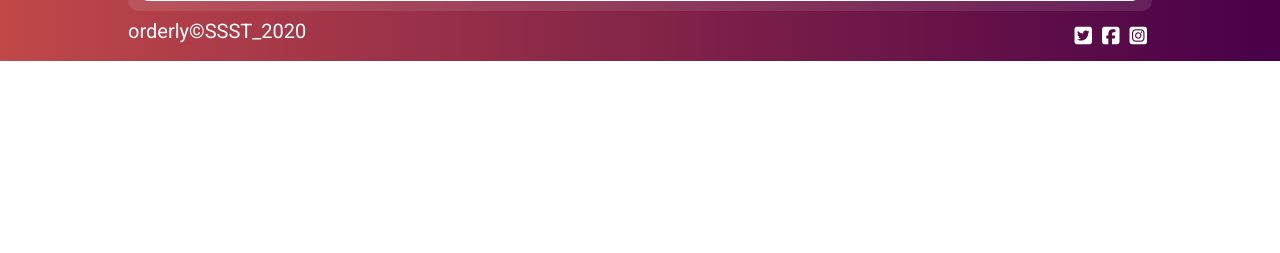
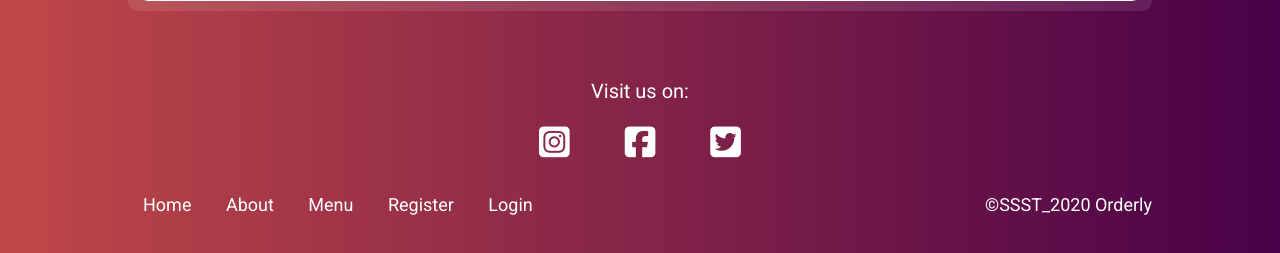
Before and after one commit to epinefrin1921/Orderly, a PHP site: page /XE/about.php in a window 1280 px wide. Shown: the part 1526-1779 px from the top of the page. Before the commit the page ends 1587 px from the top, so only its background shows below. Run offline with PHP 8.4, Linux system fonts and the light colour scheme; some libraries are stand-ins or nearby versions.

Commit message:
Bugs fixed

```diff
--- a/includes/DB.php
+++ b/includes/DB.php
@@ -1,6 +1,6 @@
 
 <?php
-/*$conn = oci_connect('SYSTEM', 'pass123', '//localhost/XE');
-*/
+$conn = oci_connect('SYSTEM', 'pass123', '//localhost/XE');
 
- $conn = oci_connect('admin', 'Orderly123456', 'orderlydb_high');
+/*
+ $conn = oci_connect('admin', 'Orderly123456', 'orderlydb_high');*/
--- a/includes/footer.php
+++ b/includes/footer.php
@@ -1,11 +1,29 @@
-<footer  class="wrap">
-    <div style="color: white">orderly&copy;SSST_2020</div>
-    <div class="medias">
-        <a href="#"><i class="fab fa-instagram-square"></i></a>
-        <a href="#"><i class="fab fa-facebook-square"></i></a>
-        <a href="#"><i class="fab fa-twitter-square"></i></a>
-    </div>
+
+<footer  class="wrap" style="margin-top: 40px">
+
+        <div class="medias">
+            <p>Visit us on:</p>
+        </div>
+        <div class="medias">
+            <a href="#"><i class="fab fa-instagram-square"></i></a>
+            <a href="#"><i class="fab fa-facebook-square"></i></a>
+            <a href="#"><i class="fab fa-twitter-square"></i></a>
+        </div>
+
+        <div style="color: white; margin: 30px auto;" class="medias2">
+            <div class="xyz">
+                <a href="/Orderly/index.php">Home</a>
+                <a href="/Orderly/about.php">About</a>
+                <a href="/Orderly/products/products/products.php">Menu</a>
+                <a href="/Orderly/validation/Register.php">Register</a>
+                <a href="/Orderly/validation/LogIn.php">Login</a>
+            </div>
+            <div>
+                &copy;SSST_2020 Orderly
+            </div>
+        </div>
 </footer>
+
 <script
         src="https://code.jquery.com/jquery-3.5.1.js"
         integrity="sha256-QWo7LDvxbWT2tbbQ97B53yJnYU3WhH/C8ycbRAkjPDc="
--- a/includes/header.php
+++ b/includes/header.php
@@ -10,20 +10,20 @@
 
                 <?php
                 if (isset($_SESSION['id']) and $_SESSION['type']==0):?>
-                    <a href="/Orderly/clients/myaccount.php" class="logout">My account</a>
-                    <a href="/Orderly/orders/cart.php" class="logout">My cart</a>
-                    <a href="/Orderly/validation/logout.php" class="logout">Log out</a>
+                    <a href="/Orderly/clients/myaccount.php" class="logout"><i class="far fa-user"></i> My account</a>
+                    <a href="/Orderly/orders/cart.php" class="logout"><i class="fas fa-shopping-cart"></i>  My cart</a>
+                    <a href="/Orderly/validation/logout.php" class="logout"><i class="fas fa-sign-out-alt"></i>  Log out</a>
                 <?php endif;?>
                 <?php
                 if (!isset($_SESSION['id']) ):?>
-                    <a href="/Orderly/validation/LogIn.php" class="logout">Log in</a>
-                    <a href="/Orderly/validation/Register.php" class="logout">Register</a>
+                    <a href="/Orderly/validation/LogIn.php" class="logout"><i class="fab fa-instagram-square"></i> Log in</a>
+                    <a href="/Orderly/validation/Register.php" class="logout"><i class="far fa-user"></i> Register</a>
                 <?php endif;?>
                 <?php
                 if (isset($_SESSION['id']) and $_SESSION['type']==1):?>
-                    <a href="/Orderly/employee/myaccount.php" class="logout">My account</a>
-                    <a href="/Orderly/orders/allorders.php" class="logout">All orders</a>
-                    <a href="/Orderly/validation/logout.php" class="logout">Log out</a>
+                    <a href="/Orderly/employee/myaccount.php" class="logout"><i class="far fa-user"></i> My account</a>
+                    <a href="/Orderly/orders/allorders.php" class="logout"><i class="far fa-folder"></i>  All orders</a>
+                    <a href="/Orderly/validation/logout.php" class="logout"><i class="fas fa-sign-out-alt"></i>  Log out</a>
                 <?php endif;?>
             </nav>
 
@@ -37,28 +37,28 @@
                         <div class="dropdown">
                             <?php
                             if (isset($_SESSION['id']) and $_SESSION['type']==0):?>
-                                <a href="/Orderly/clients/myaccount.php" class="logout">My account</a>
-                                <a href="/Orderly/orders/cart.php" class="logout">My cart</a>
-                                <a href="/Orderly/validation/logout.php" class="logout">Log out</a>
+                                <a href="/Orderly/clients/myaccount.php" class="logout"><i class="far fa-user"></i> My account</a>
+                                <a href="/Orderly/orders/cart.php" class="logout"><i class="fas fa-shopping-cart"></i>  My cart</a>
+                                <a href="/Orderly/validation/logout.php" class="logout"><i class="fas fa-sign-out-alt"></i>  Log out</a>
                             <?php endif;?>
                             <?php
                             if (isset($_SESSION['id']) and $_SESSION['type']==1):?>
-                            <a href="/Orderly/employee/myaccount.php">My account</a>
-                            <a href="/Orderly/orders/allorders.php">All orders</a>
-                                <a href="/Orderly/validation/logout.php">Log out</a>
+                            <a href="/Orderly/employee/myaccount.php"><i class="far fa-user"></i> My account</a>
+                            <a href="/Orderly/orders/allorders.php"><i class="fas fa-hamburger"></i>  All orders</a>
+                                <a href="/Orderly/validation/logout.php"><i class="fas fa-sign-out-alt"></i>  Log out</a>
 
                             <?php endif;?>
                             <?php
                             if (!isset($_SESSION['id'])):?>
-                                <a href="/Orderly/validation/LogIn.php">Log in</a>
-                                <a href="/Orderly/validation/Register.php">Register</a>
+                                <a href="/Orderly/validation/LogIn.php"><i class="fas fa-sign-in-alt"></i>  Log in</a>
+                                <a href="/Orderly/validation/Register.php"><i class="far fa-user"></i> Register</a>
                             <?php endif;?>
                         </div>
                     </li>
                 </ul>
                 <div id="d2">
-                    <a href="/Orderly/validation/LogIn.php">Log in</a>
-                    <a href="/Orderly/validation/Register.php">Register</a>
+                    <a href="/Orderly/validation/LogIn.php"><i class="fas fa-sign-in-alt"></i>  Log in</a>
+                    <a href="/Orderly/validation/Register.php"><i class="far fa-user"></i>  Register</a>
                 </div>
             </nav>
             <a id="hamburger2" class="icon" onclick="myFunction()">
--- a/index.php
+++ b/index.php
@@ -56,6 +56,8 @@ oci_execute($query);
 
 </section>
 
+
+
 <section class="wrap" id="s3">
     <section id="ss">
         <h3>We recommend:</h3>
--- a/styles/stil.css
+++ b/styles/stil.css
@@ -69,9 +69,6 @@ header{
     width: 80%;
     margin:0 auto;
 }
-footer div{
-    width: 50%;
-}
 header a{
     text-decoration: none;
     color:white;
@@ -132,18 +129,37 @@ header nav a:hover i{
 }
 
 footer{
-    margin-top: 20px;
+    margin-top: 40px;
     color: white;
     padding: 8px;
     font-size: 20px;
     display: flex;
-    justify-content: space-between;
+    justify-content: center;
+    flex-wrap: wrap;
+}
+footer > div{
+    width: 100%;
+    justify-content: center;
+    align-items: center;
+    text-align: center;
 }
 .medias a{
     color:white;
-    padding:5px;
+    padding:25px;
     text-decoration: none;
-    float:right;
+    font-size: 35px;
+}
+.medias2{
+    display: flex;
+    justify-content: space-between;
+    font-size: 18px;
+    text-align: center;
+}
+.medias2 div a{
+    color:white;
+    padding: 15px;
+    text-decoration: none;
+    font-size: 18px;
 }
 html{
     scroll-behavior: smooth;
@@ -430,7 +446,20 @@ header ul .has-drop:hover>div{
         color: #89253e;
         box-sizing: border-box;
     }
-
+    .medias2{
+        flex-wrap: wrap;
+    }
+    .medias2 > div{
+        width: 100%;
+    }
+    .xyz{
+        display: flex;
+        justify-content: center;
+        flex-wrap: wrap;
+    }
+    .xyz > a{
+        width: 100%;
+    }
     .dropdown{
         display: none;
     }
```
